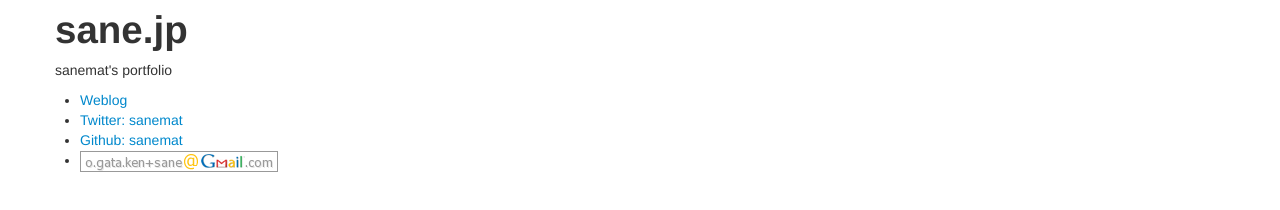
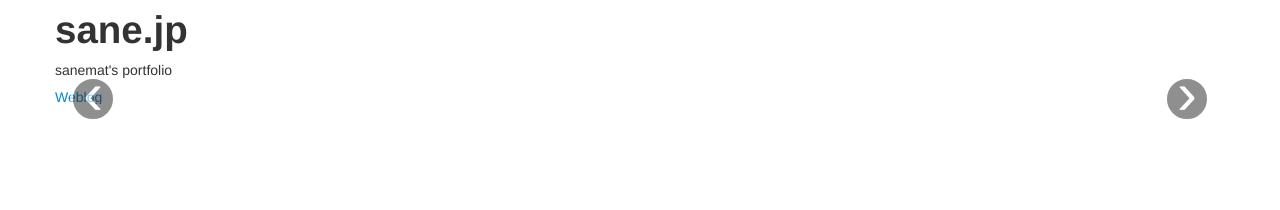
Before and after one commit to sanemat/anko.sane.jp, a plain HTML site: page index.html in a window 1280 px wide. Drawn offline with nearby package versions, Linux system fonts and the light colour scheme.

Commit message:
Use carousel

```diff
--- a/index.html
+++ b/index.html
@@ -13,12 +13,26 @@
     <div class="container">
       <h1>sane.jp</h1>
       <p>sanemat's portfolio</p>
-      <ul>
-        <li><a href="http://sanematsu.wordpress.com">Weblog</a></li>
-        <li><a href="https://twitter.com/sanemat">Twitter: sanemat</a></li>
-        <li><a href="https://github.com/sanemat">Github: sanemat</a></li>
-        <li><img src="img/name_m.png" alt="mes_me" /></li>
-      </ul>
+      <div id="portfolio" class="carousel slide">
+        <!-- Carousel items -->
+        <div class="carousel-inner">
+          <div class="active item">
+            <a href="http://sanematsu.wordpress.com">Weblog</a>
+          </div>
+          <div class="item">
+            <a href="https://twitter.com/sanemat">Twitter: sanemat</a>
+          </div>
+          <div class="item">
+            <a href="https://github.com/sanemat">Github: sanemat</a>
+          </div>
+          <div class="item">
+            <img src="img/name_m.png" alt="mes_me" />
+          </div>
+        </div>
+        <!-- Carousel nav -->
+        <a class="carousel-control left" href="#portfolio" data-slide="prev">&lsaquo;</a>
+        <a class="carousel-control right" href="#portfolio" data-slide="next">&rsaquo;</a>
+      </div>
     </div>
     <script src="http://code.jquery.com/jquery-1.8.3.min.js"></script>
     <script src="js/bootstrap.min.js"></script>
```
